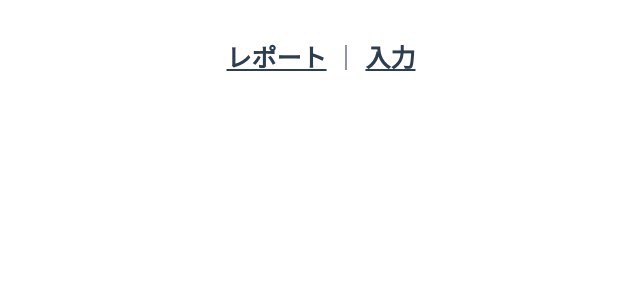
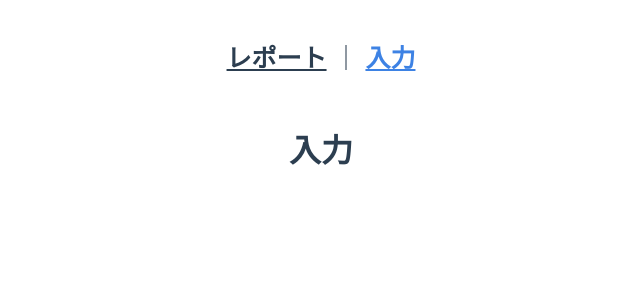
Before and after one commit to Issei0813star/save-money-app, a Vue app in the folder frontend/: page /input in a window 1280 px wide. Before the commit this address had no page. Shown: the top 300 px of the page, without its empty margins (319-959 px from the left). Built offline with nearby package versions, Linux system fonts and the light colour scheme.

Commit message:
コンポーネントの名前変更

```diff
--- a/frontend/src/App.vue
+++ b/frontend/src/App.vue
@@ -2,7 +2,7 @@
   <div>
     <nav>
       <router-link to="/">レポート</router-link> ｜
-      <router-link to="wright">入力</router-link>
+      <router-link to="input">入力</router-link>
     </nav>
     <router-view />
   </div>
--- a/frontend/src/router/index.js
+++ b/frontend/src/router/index.js
@@ -1,6 +1,6 @@
 import { createRouter, createWebHistory } from 'vue-router'
 import PaymentsReport from '../views/PaymentsReport.vue'
-import WrightPayments from '../views/WrightPayments.vue'
+import InputPayments from '../views/InputPayments.vue'
 
 const routes = [
   {
@@ -9,8 +9,8 @@ const routes = [
     component: PaymentsReport,
   },
   {
-    path: '/wright',
-    component: WrightPayments,
+    path: '/input',
+    component: InputPayments,
   },
 ]
 
--- a/frontend/src/views/WrightPayments.vue
+++ b/frontend/src/views/InputPayments.vue
@@ -6,6 +6,6 @@
 
 <script>
 export default {
-  name: 'WrightPayments',
+  name: 'InputPayments',
 }
 </script>
```
